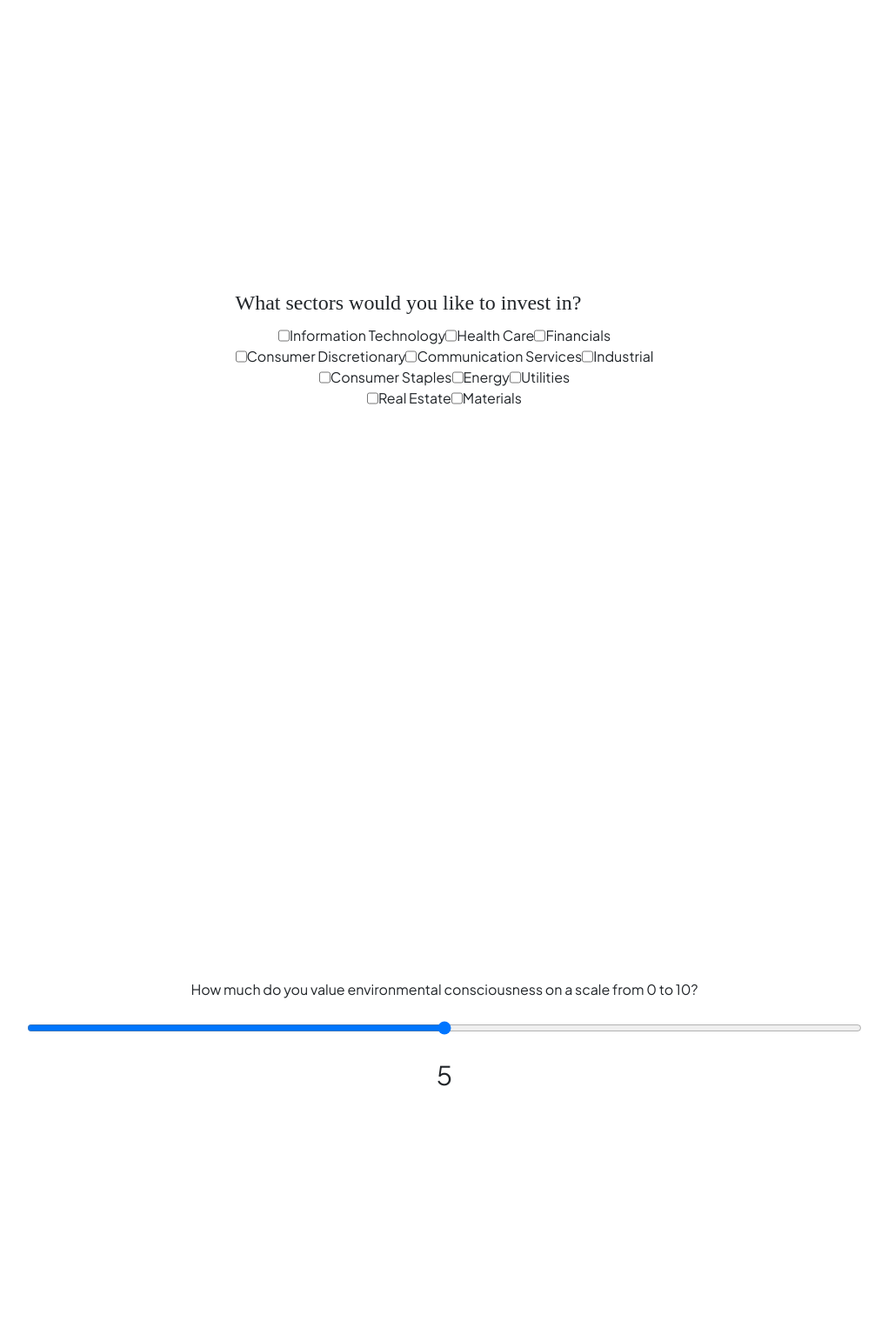
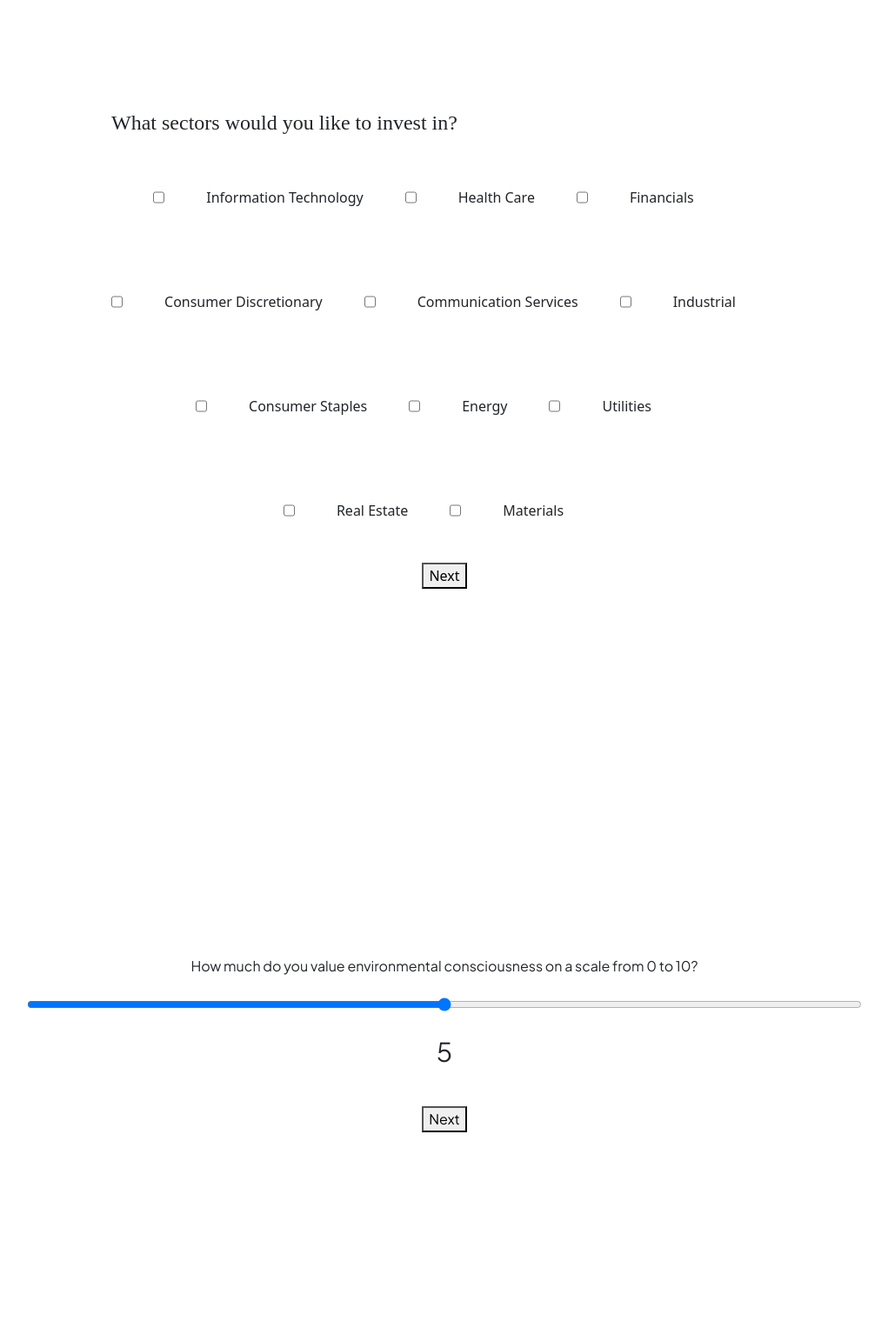
Before and after one commit to AlexXLi12/ConsciousCapital, a Flask app: page /form in a window 1280 px wide. Shown: the top 1542 px of the page at 87% size, without its empty margins (129-1150 px from the left). Run offline with Flask 2, Linux system fonts and the light colour scheme; some web fonts are replaced.

Commit message:
form formatting

```diff
--- a/templates/form.html
+++ b/templates/form.html
@@ -16,45 +16,46 @@
 <body class="m-auto">
     <form method="POST" action="{{ url_for('submit_form') }}">
         <section id="sector-form" class="d-flex align-items-center justify-content-center" style="height:100vh">
-            <fieldset name="sectors" class="d-flex flex-column align-items-center jakarta">
+            <fieldset name="sectors" class="d-flex flex-column align-items-center justify-content-center">
                 <legend class="unbounded">What sectors would you like to invest in?</legend>
                 <div class="d-flex flex-row m-auto">
                     <input type="checkbox" name="sectors" id="IT" value="Information Technology">
-                    <label for="IT">Information Technology</label><br>
+                    <label for="IT" class="p-5">Information Technology</label><br>
 
                     <input type="checkbox" name="sectors" id="HC" value="Health Care">
-                    <label for="HC">Health Care</label><br>
+                    <label for="HC" class="p-5">Health Care</label><br>
 
                     <input type="checkbox" name="sectors" id="FIN" value="Financials">
-                    <label for="FIN">Financials</label><br>
+                    <label for="FIN" class="p-5">Financials</label><br>
                 </div>
                 <div class="d-flex flex-row m-auto">
                     <input type="checkbox" name="sectors" id="CD" value="Consumer Discretionary">
-                    <label for="CD">Consumer Discretionary</label><br>
+                    <label for="CD" class="p-5">Consumer Discretionary</label><br>
 
                     <input type="checkbox" name="sectors" id="CS" value="Communication Services">
-                    <label for="CS">Communication Services</label><br>
+                    <label for="CS" class="p-5">Communication Services</label><br>
 
                     <input type="checkbox" name="sectors" id="IND" value="Industrial">
-                    <label for="IND">Industrial</label><br>
+                    <label for="IND" class="p-5">Industrial</label><br>
                 </div>
                 <div class="d-flex flex-row m-auto">
                     <input type="checkbox" name="sectors" id="STAP" value="Consumer Staples">
-                    <label for="STAP">Consumer Staples</label><br>
+                    <label for="STAP" class="p-5">Consumer Staples</label><br>
 
                     <input type="checkbox" name="sectors" id="ENE" value="Energy">
-                    <label for="ENE">Energy</label><br>
+                    <label for="ENE" class="p-5">Energy</label><br>
 
                     <input type="checkbox" name="sectors" id="UTIL" value="Utilities">
-                    <label for="UTIL">Utilities</label><br>
+                    <label for="UTIL" class="p-5">Utilities</label><br>
                 </div>
                 <div class="d-flex flex-row m-auto">
                     <input type="checkbox" name="sectors" id="RE" value="Real Estate">
-                    <label for="RE">Real Estate</label><br>
+                    <label for="RE" class="p-5">Real Estate</label><br>
 
                     <input type="checkbox" name="sectors" id="MAT" value="Materials">
-                    <label for="MAT">Materials</label><br>
+                    <label for="MAT" class="p-5">Materials</label><br>
                 </div>
+                <button type ="button" class="text-center" onclick="takeTo('environment')">Next</button>
             </fieldset>
         </section>
 
@@ -67,6 +68,8 @@
                 oninput="updateSliderValue('environment-slider', 'environment-value')">
             <br>
             <p id="environment-value">5</p>
+            <br>
+            <button type="button" class="text-center" onclick="takeTo('social')">Next</button>
         </div>
 
         <!-- Social -->
@@ -76,7 +79,9 @@
             <input type="range" id="social-slider" name="social" min="0" max="10" step="1" value="5"
                 oninput="updateSliderValue('social-slider', 'social-value')">
             <br>
-                <p id="social-value">5</p>
+            <p id="social-value">5</p>
+            <br>
+            <button type="button" class="text-center" onclick="takeTo('governance')">Next</button>
         </div>
 
         <!-- Governance -->
@@ -87,6 +92,8 @@
                 oninput="updateSliderValue('governance-slider', 'governance-value')">
             <br>
             <p id="governance-value">5</p>
+            <br>
+            <button type="button" class="text-center" onclick="takeTo('controversy')">Next</button>
         </div>
 
         <!-- Controversy -->
@@ -98,6 +105,8 @@
                 oninput="updateSliderValue('controversy-slider', 'controversy-value')">
             <br>
             <p id="controversy-value">5</p>
+            <br>
+            <button type="button" class="text-center" onclick="takeTo('gender-diversity')">Next</button>
         </div>
 
         <!-- Gender Diversity -->
@@ -110,6 +119,8 @@
                 oninput="updateSliderValue('gender-diversity-slider', 'gender-diversity-value')">
             <br>
             <p id="gender-diversity-value">5</p>
+            <br>
+            <button type="button" class="text-center" onclick="takeTo('racial-diversity')">Next</button>
         </div>
 
         <!-- Racial Diversity -->
@@ -122,6 +133,8 @@
                 oninput="updateSliderValue('racial-diversity-slider', 'racial-diversity-value')">
             <br>
             <p id="racial-diversity-value">5</p>
+            <br>
+            <button type="button" class="text-center" onclick="takeTo('risk')">Next</button>
         </div>
 
         <!-- Risk % -->
@@ -144,4 +157,8 @@
         let value = document.getElementById(sliderID).value;
         document.getElementById(valueID).innerHTML = value;
     }
+    function takeTo(id) {
+        let element = document.getElementById(id);
+        element.scrollIntoView();
+    }
 </script>
```
